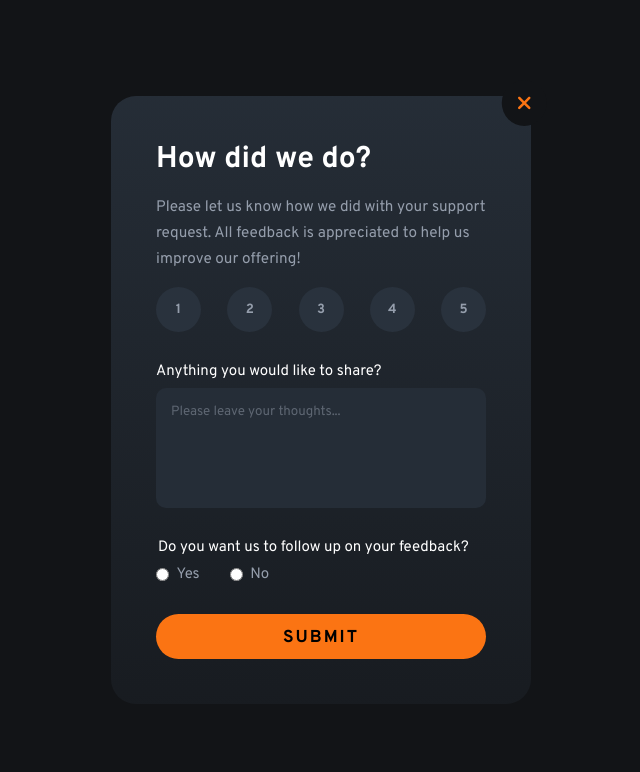
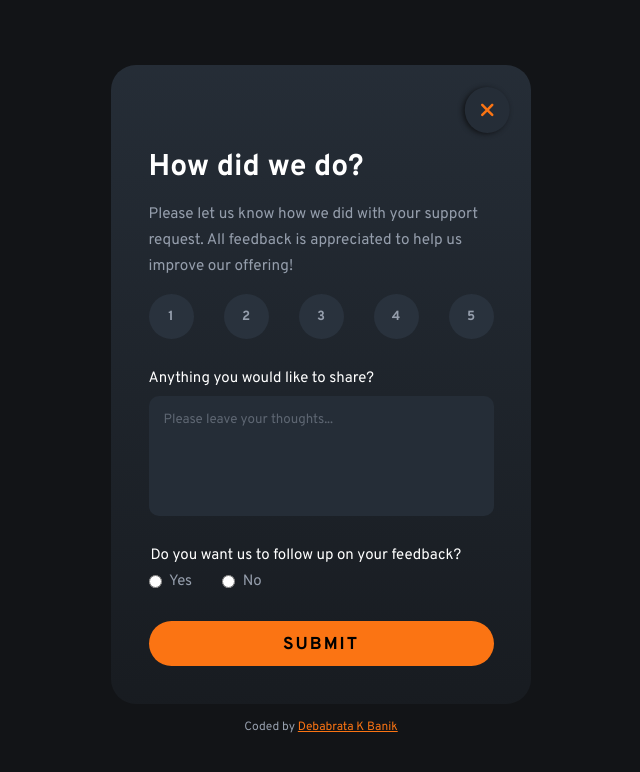
Before and after one commit to DebabrataBanik/interactive-rating-component-main, a React (Vite) app in the folder interactive_rating_component_React/: page / in a window 1280 px wide. Shown: the top 772 px of the page, without its empty margins (319-959 px from the left). Built offline with nearby package versions, Linux system fonts and the light colour scheme.

Commit message:
add footer

```diff
--- a/interactive_rating_component_React/src/App.jsx
+++ b/interactive_rating_component_React/src/App.jsx
@@ -33,6 +33,7 @@ function App() {
             />
           </>
         )}
+        <footer>Coded by <a href='https://github.com/DebabrataBanik/interactive-rating-component-main/tree/react'>Debabrata K Banik</a></footer>
       </div>
     </div>
   )
--- a/interactive_rating_component_React/src/index.css
+++ b/interactive_rating_component_React/src/index.css
@@ -28,6 +28,7 @@ body{
 
 .card__container{
   display: flex;
+  flex-direction: column;
   align-items: center;
   justify-content: center;
   color: white;
@@ -36,27 +37,33 @@ body{
 
 .card{
   background: linear-gradient(to bottom, hsl(213, 19%, 18%), hsla(213, 19%, 18%, 0.3));
-  padding: 3rem;
+  padding: 2.5rem;
   border-radius: 25px;
   max-width: 420px;
   display: flex;
   flex-direction: column;
-  position: relative;
 }
 
 .star__container{
   padding: 13px 15px;
   border-radius: 50%;
-  background-color: var(--very-dark-blue);
+  background-color: var(--dark-blue);
   width: fit-content;
   display: flex;
   align-items: center;
   justify-content: center;
-  position: absolute;
+  /* position: relative;
   top: 0;
-  right: 0;
+  right: 0; */
   transform: translate(35%, -35%);
   cursor: pointer;
+  align-self: flex-end;
+  box-shadow: -2px 1px 5px var(--very-dark-blue);
+
+  &:active{
+    transform: translate(33%, -34%);
+    box-shadow: none;
+  }
 }
 
 svg{
@@ -232,4 +239,15 @@ input[type="radio"]{
   color: var(--orange);
   position: relative;
   bottom: -1rem;
+  font-size: 0.85rem;
 }
+
+footer{
+  margin-top: 1rem;
+  color: var(--light-grey);
+  font-size: 0.8rem;
+
+  a{
+    color: var(--orange);
+  }
+}
```
